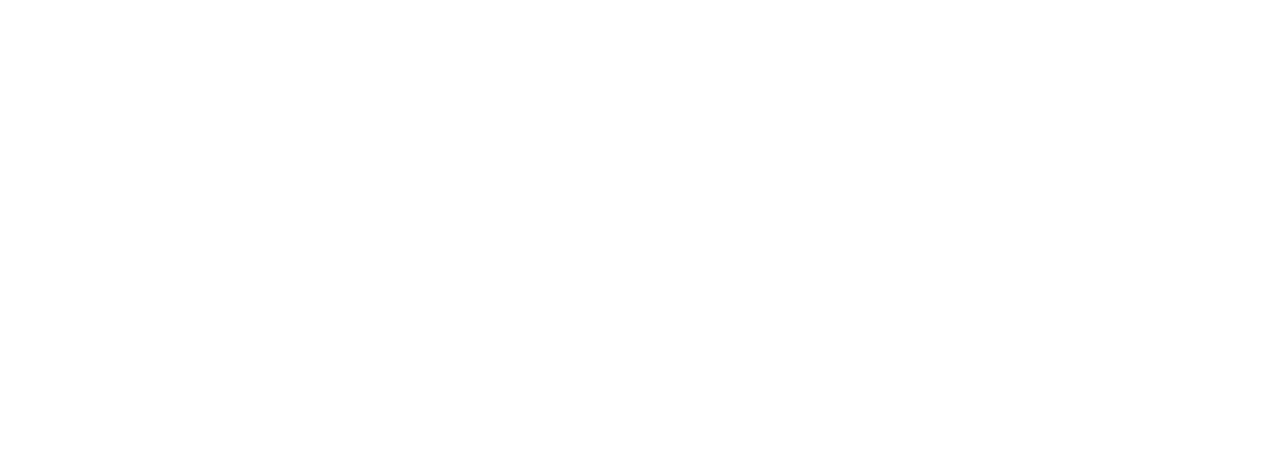
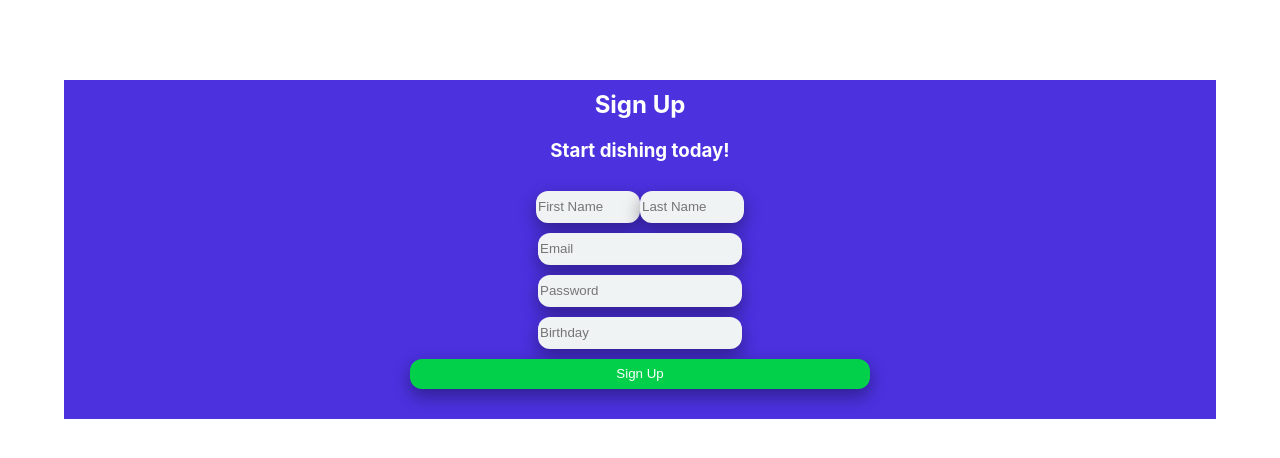
Before and after one commit to continually-dishing/dished-ui, a React (Create React App) app: page /signup in a window 1280 px wide. Before the commit this address had no page. Shown: the top 458 px of the page. Built offline with nearby package versions, Linux system fonts and the light colour scheme.

Commit message:
adding sign up work

```diff
--- a/src/App.tsx
+++ b/src/App.tsx
@@ -4,6 +4,7 @@ import { BrowserRouter, Route, Routes } from 'react-router-dom';
 import Login from './screens/Login/Login';
 import Home from './screens/Home/Home';
 import EntryPoint from './screens/Entry/Entry';
+import SignUp from './screens/SignUp/SignUp';
 
 
 function App() {
@@ -16,7 +17,7 @@ function App() {
           <Route path="/" element={<EntryPoint />} />
           <Route path="/login" element={<Login />} />
           <Route path="/home" element={<Home />} />
-
+          <Route path='/signup' element={<SignUp />} />
         </Routes>
       </BrowserRouter>
     </div>
--- /dev/null
+++ b/src/components/TextInput/TextInput.tsx
@@ -0,0 +1,31 @@
+import React from 'react'
+import PropTypes from 'prop-types'
+
+interface TextInputProps {
+    type?: string,
+    borderColor: string,
+    fontColor?: string,
+    width: string,
+    placeHolder: string,
+    marginTop? : string,
+}
+
+
+export default function TextInput({ type, borderColor, fontColor, width, placeHolder, marginTop }: TextInputProps) {
+
+    const myStyles = {
+        border: borderColor,
+        color: fontColor,
+        width: width,
+        marginTop: marginTop
+    }
+
+    return (
+        <input id='general-button' type={type} style={myStyles} placeholder={placeHolder} />
+    );
+
+}
+
+TextInput.propTypes = {
+    handleClick: PropTypes.func
+}
--- /dev/null
+++ b/src/react-app-env.d.ts
@@ -0,0 +1 @@
+/// <reference types="react-scripts" />
--- a/src/screens/Entry/Entry.tsx
+++ b/src/screens/Entry/Entry.tsx
@@ -19,7 +19,7 @@ export default function EntryPoint({ validLogin }: EntryPointProps) {
     }
 
     function OnSignUpClick() {
-        alert('SignUp!')
+        navigate('/signup')
     }
     return (
         <div className="entry-container">
--- a/src/screens/Login/Login.tsx
+++ b/src/screens/Login/Login.tsx
@@ -1,7 +1,16 @@
 import React from "react";
 import './Login.css'
+import { useNavigate } from "react-router-dom";
+
+
 
 export default function Login() {
+    const navigate = useNavigate();
+
+    function onLoginClick() {
+        navigate('/home')
+    }
+
 
     return (
         <div className="login-container">
@@ -10,7 +19,7 @@ export default function Login() {
             <label className="password"><strong>Password:</strong></label><br />
             <input type="password" placeholder="Enter Password" className="password-input" required /><br />
             <div className="login-lower-controls">
-                <button className='login-button' type="submit">Login</button>
+                <button className='login-button' type="submit" onClick={onLoginClick}>Login</button>
                 <label className="remember-me-label">
                     <input type="checkbox" className='remember-me-input' />
                     Remember Me
--- /dev/null
+++ b/src/screens/SignUp/SignUp.css
@@ -0,0 +1,16 @@
+.sign-up-container{
+        margin: 0 auto;
+    text-align: center;
+    background-color: #4C31DF;
+        height: auto;
+    width: 90vw;
+    margin-top: 10vh;
+    padding-bottom: 20px;
+}
+.sign-up-header {
+    color: white;
+    padding-top: 10px;
+}
+.lower-header {
+    color: white
+}
--- /dev/null
+++ b/src/screens/SignUp/SignUp.tsx
@@ -0,0 +1,32 @@
+import React from 'react'
+import TextInput from '../../components/TextInput/TextInput';
+import './SignUp.css'
+import Button from '../../components/Button/Button';
+
+
+function onSignUpClick() {
+    alert('sign up!')
+}
+
+export default function SignUp() {
+    return (
+        <>
+        <div className='sign-up-container'>
+            <h2 className='sign-up-header'>Sign Up</h2>
+            <h3 className='lower-header'>Start dishing today!</h3>
+            <TextInput marginTop='10px' borderColor='red' width='100px' placeHolder='First Name' />
+            <TextInput marginTop='10px' borderColor='red' width='100px' placeHolder='Last Name' /><br/>
+            <TextInput borderColor='red' width='200px' placeHolder='Email' /><br/>
+            <TextInput borderColor='red' width='200px' placeHolder='Password' /><br/>
+            <TextInput borderColor='red' width='200px' placeHolder='Birthday' /><br/>
+                          <Button
+                    label='Sign Up'
+                    color='#02cf4a'
+                    fontColor="white"
+                    width='40%'
+                    handleClick={onSignUpClick}
+                />
+            </div>
+        </>
+    );
+}
```
Also changed, not shown: 1 other file (tests, documents, lock files or other folders).
